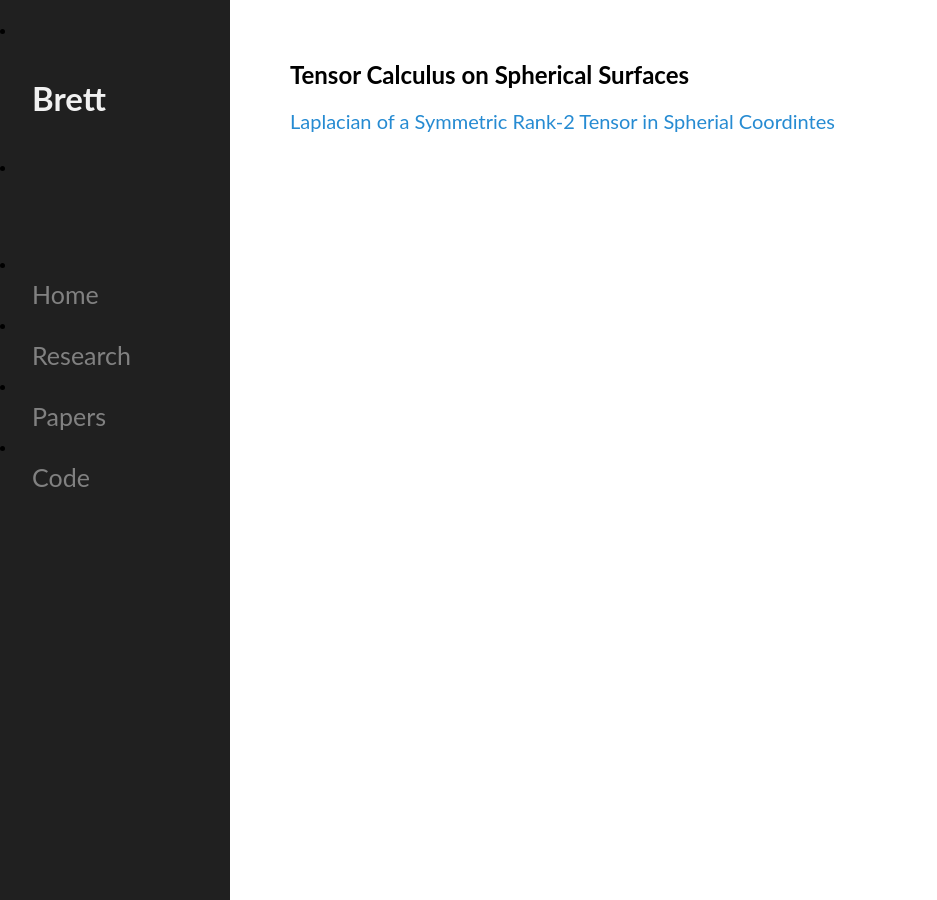
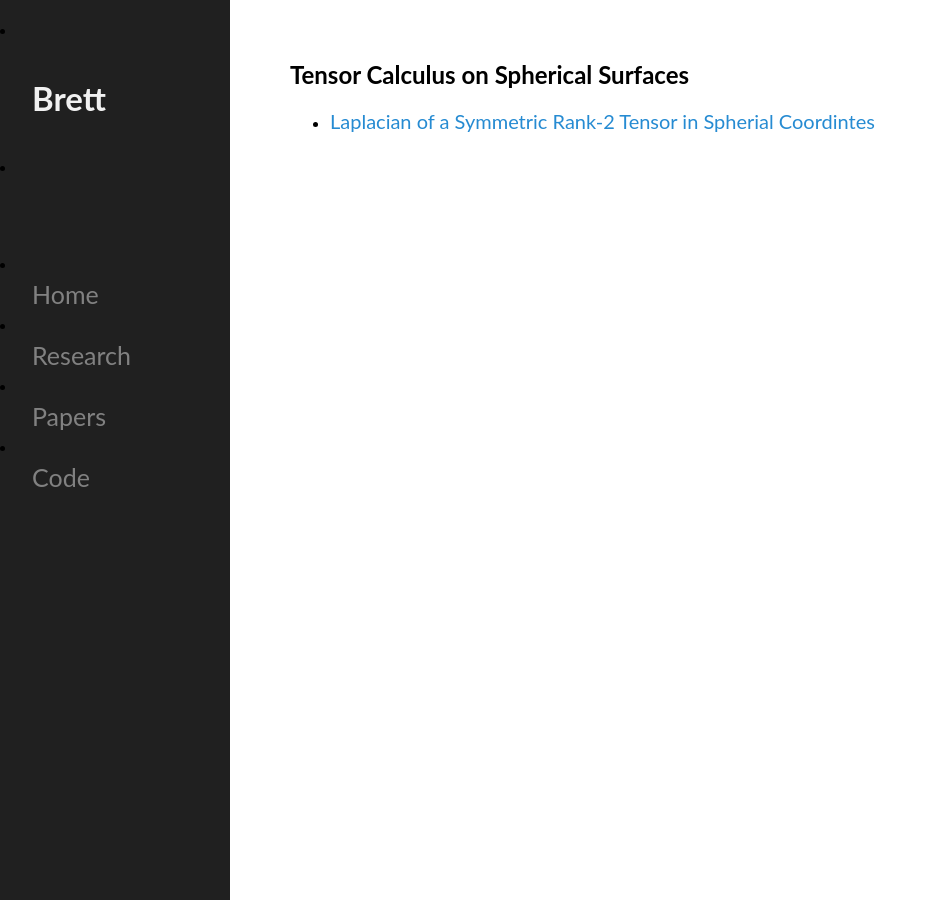
Before and after one commit to mckimb/mckimb.github.io, a Jekyll site: the page built from papers/index.html, in a window 1280 px wide. Shown: the whole page, without its empty margins (0-937 px from the left). Built offline with Jekyll 4.4.1, drawn with Linux system fonts in a browser that asks for light colours.

Commit message:
Update index.html

```diff
--- a/papers/index.html
+++ b/papers/index.html
@@ -4,5 +4,7 @@ title: papers
 ---
 <div class="blurb">
 	<h2>Tensor Calculus on Spherical Surfaces</h2>
-	<p><a href="/papers/Laplacian_of_tensor_spherical_coordinates.pdf">Laplacian of a Symmetric Rank-2 Tensor in Spherial Coordintes</a></p>
-</div><!-- /.blurb -->
+	<UL>
+		<li><p><a href="/papers/Laplacian_of_tensor_spherical_coordinates.pdf">Laplacian of a Symmetric Rank-2 Tensor in Spherial Coordintes</a></p>
+	</UL>
+		</div><!-- /.blurb -->
```
